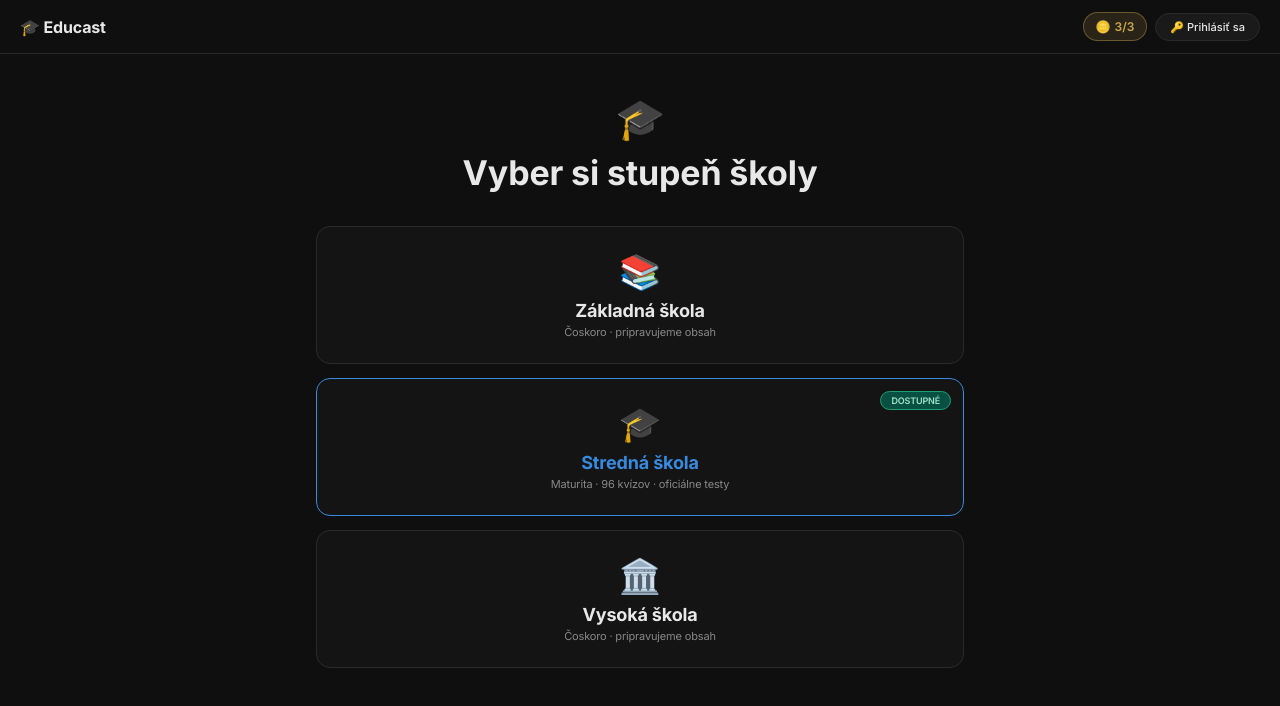
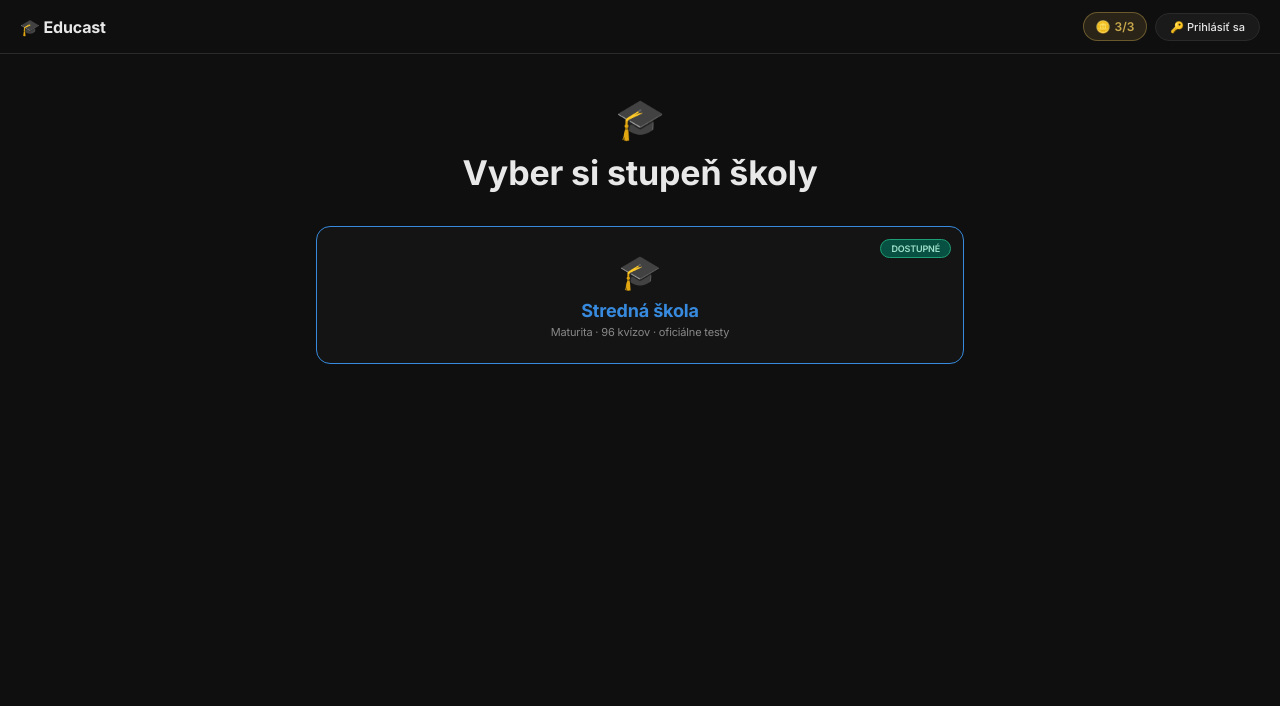
Before and after one commit to j4bd54fyyg-source/educast, a plain HTML site: page index.html in a window 1280 px wide. Drawn offline with Linux system fonts and the light colour scheme.

Commit message:
Stage select: odstranene ZS a VS, ostala len SS

```diff
--- a/index.html
+++ b/index.html
@@ -115,21 +115,11 @@
 
     </div>
     <div style="display:flex;flex-direction:column;gap:14px">
-      <div onclick="selectStage('zs')" style="background:#141414;border:1.5px solid #2a2a2a;border-radius:14px;padding:24px;cursor:pointer;transition:all 0.15s;text-align:center" onmouseover="this.style.borderColor='#378ADD';this.style.transform='translateY(-2px)'" onmouseout="this.style.borderColor='#2a2a2a';this.style.transform='translateY(0)'">
-        <div style="font-size:34px;margin-bottom:8px">📚</div>
-        <div style="font-size:18px;font-weight:700;color:#e8e8e8;margin-bottom:4px">Základná škola</div>
-        <div style="font-size:11px;color:#888">Čoskoro · pripravujeme obsah</div>
-      </div>
       <div onclick="selectStage('ss')" style="background:#141414;border:1.5px solid #378ADD;border-radius:14px;padding:24px;cursor:pointer;transition:all 0.15s;text-align:center;position:relative" onmouseover="this.style.transform='translateY(-2px)'" onmouseout="this.style.transform='translateY(0)'">
         <div style="position:absolute;top:12px;right:12px;font-size:9px;font-weight:600;color:#9FE1CB;background:#085041;border:0.5px solid #1D9E75;border-radius:20px;padding:3px 10px">DOSTUPNÉ</div>
         <div style="font-size:34px;margin-bottom:8px">🎓</div>
         <div style="font-size:18px;font-weight:700;color:#378ADD;margin-bottom:4px">Stredná škola</div>
         <div style="font-size:11px;color:#888">Maturita · 96 kvízov · oficiálne testy</div>
-      </div>
-      <div onclick="selectStage('vs')" style="background:#141414;border:1.5px solid #2a2a2a;border-radius:14px;padding:24px;cursor:pointer;transition:all 0.15s;text-align:center" onmouseover="this.style.borderColor='#7F77DD';this.style.transform='translateY(-2px)'" onmouseout="this.style.borderColor='#2a2a2a';this.style.transform='translateY(0)'">
-        <div style="font-size:34px;margin-bottom:8px">🏛️</div>
-        <div style="font-size:18px;font-weight:700;color:#e8e8e8;margin-bottom:4px">Vysoká škola</div>
-        <div style="font-size:11px;color:#888">Čoskoro · pripravujeme obsah</div>
       </div>
     </div>
   </div>
```
